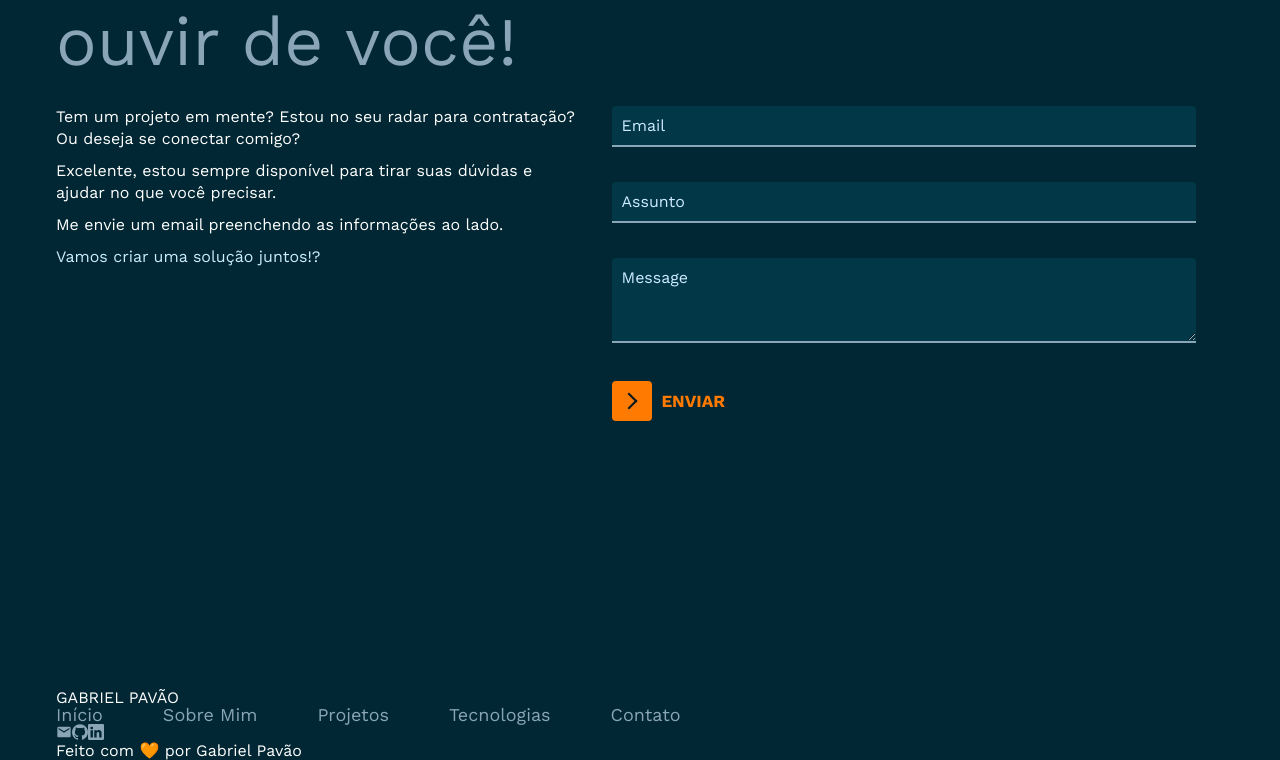
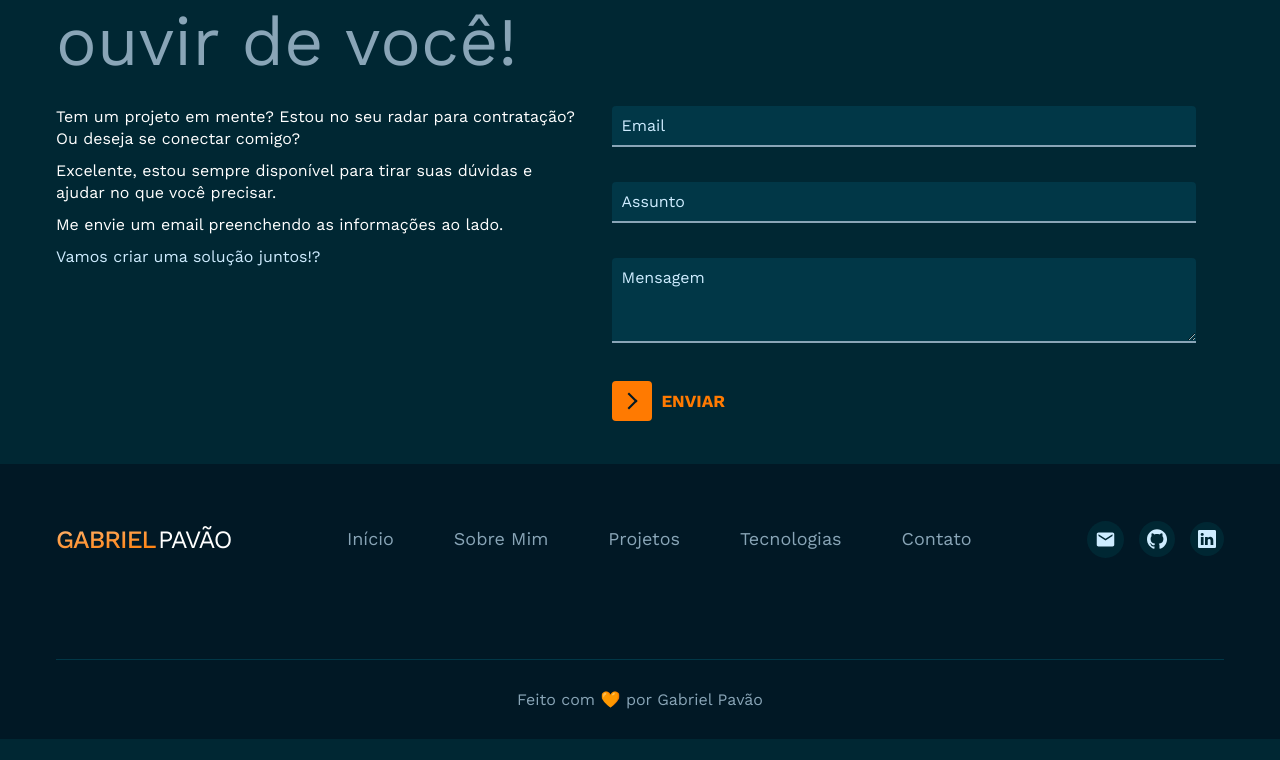
Before and after one commit to gabrielgpavao/gabriel-frontend-portfolio-app, a React (Vite) app: page / in a window 1280 px wide. Shown: the part 2322-3082 px from the top of the page. After the commit the page ends 3061 px from the top, so only its background shows below. Built offline with nearby package versions, Linux system fonts and the light colour scheme.

Commit message:
feat: Footer component style

```diff
--- a/src/pages/Portfolio/components/Contact/Contact.tsx
+++ b/src/pages/Portfolio/components/Contact/Contact.tsx
@@ -46,7 +46,7 @@ export function Contact ({ id }: iIdProps): JSX.Element {
 
 						<fieldset>
 							<textarea id="message" name="message" rows={1.5} onBlur={(event) => {handleValue(setHasMessageValue, event)}}></textarea>
-							<label htmlFor="message" className='messageLable'>Message</label>
+							<label htmlFor="message" className='messageLable'>Mensagem</label>
 							<span className='highlight'></span>
 						</fieldset>
 
--- a/src/pages/Portfolio/components/Contact/StyledContact.ts
+++ b/src/pages/Portfolio/components/Contact/StyledContact.ts
@@ -8,7 +8,7 @@ interface iStyledContactProps {
 
 export const StyledContact = styled.div<iStyledContactProps>`
 	padding-top: 50px;
-	min-height: 100vh;
+	margin-bottom: 40px;
 
 	h2 {
 		margin-bottom: 30px;
--- a/src/pages/Portfolio/components/Footer/Footer.tsx
+++ b/src/pages/Portfolio/components/Footer/Footer.tsx
@@ -4,28 +4,29 @@ import { MdEmail } from 'react-icons/md';
 import { ImGithub } from 'react-icons/im';
 import { BsLinkedin } from 'react-icons/bs';
 import { NavMenu } from '../../../../components/NavMenu/NavMenu';
+import { StyledFooter } from './StyledFooter';
 
 export function Footer (): JSX.Element {
 	return (
-		<section>
+		<StyledFooter>
 			<StyledContainer>
 				<div>
 					<h3><span>GABRIEL</span> PAVÃO</h3>
 					<NavMenu/>
-					<div>
+					<div className='socialMedias'>
 						<a href='mailto:gabpavao@outlook.com'>
-							<MdEmail title={'E-mail'}/>
+							<MdEmail color='var(--blue6)' size={21} title={'E-mail'}/>
 						</a>
 						<a href='https://github.com/gabrielgpavao' target={'_blank'}>
-							<ImGithub title={'GitHub'}/>
+							<ImGithub color='var(--blue6)' size={20} title={'GitHub'}/>
 						</a>
 						<a href='https://www.linkedin.com/in/gabrielgpavao/' target={'_blank'}>
-							<BsLinkedin title={'Linkedin'}/>
+							<BsLinkedin color='var(--blue6)' size={18} title={'Linkedin'}/>
 						</a>
 					</div>
 				</div>
 				<p>Feito com 🧡 por Gabriel Pavão</p>
 			</StyledContainer>
-		</section>
+		</StyledFooter>
 	)
 }
--- /dev/null
+++ b/src/pages/Portfolio/components/Footer/StyledFooter.ts
@@ -0,0 +1,61 @@
+import styled from 'styled-components';
+
+export const StyledFooter = styled.section`
+	height: 275px;
+	background-color: var(--blue1);
+
+
+
+	> div {
+		height: 100%;
+		display: flex;
+		flex-direction: column;
+		justify-content: space-between;
+
+		> div {
+			height: 150px;
+			display: flex;
+			justify-content: space-between;
+			align-items: center;
+		}
+	}
+
+	h3 {
+		color: #ffffff;
+		font-weight: 400;
+		font-size: 25px;
+		letter-spacing: -1px;
+		word-spacing: -5px;
+
+		span {
+			background: linear-gradient(172deg, #ffb675 0%, var(--orange1) 100%);
+			-webkit-background-clip: text;
+			background-clip: text;
+			-webkit-text-fill-color: transparent;
+			font-weight: 500;
+		}
+	}
+
+	.socialMedias {
+		display: flex;
+		justify-content: space-between;
+		align-items: center;
+		gap: 15px;
+
+		a {
+			background-color: var(--blue2);
+			border-radius: 100%;
+			padding: 8px;
+			display: grid;
+			place-items: center;
+		}
+	}
+
+	p {
+		height: 80px;
+		display: grid;
+		place-items: center;
+		border-top: 1px solid var(--blue3);
+		color: var(--blue5);
+	}
+`
```
